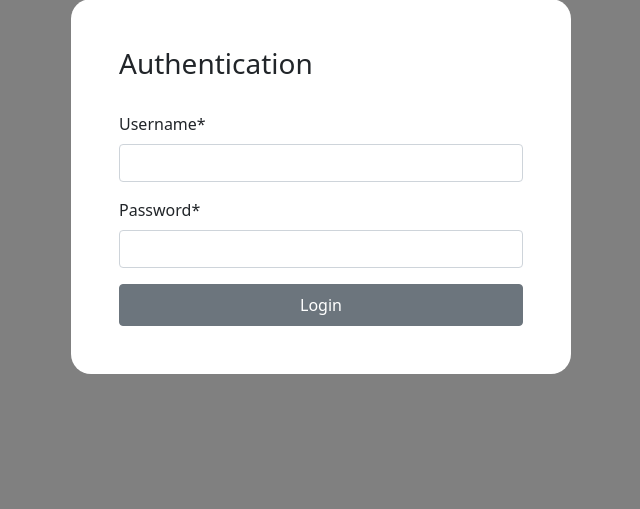
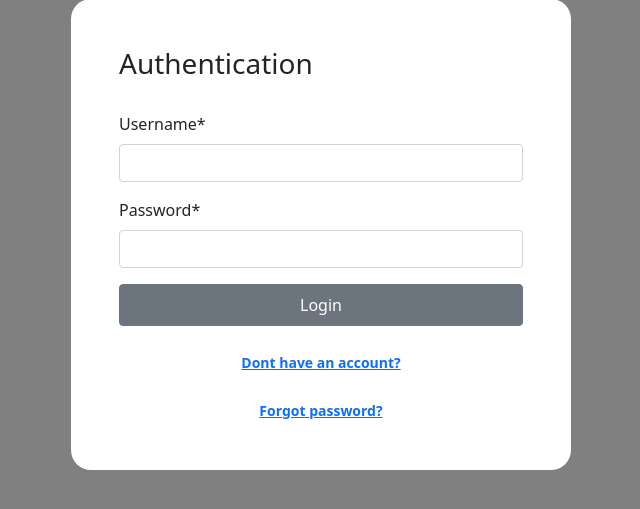
Before and after one commit to vikivuki2003/web_site_django, a Django app: page /account/login/ in a window 1280 px wide. Shown: the part 136-645 px from the top of the page, without its empty margins (319-959 px from the left). Run offline with Django 5.2, Linux system fonts and the light colour scheme; data comes from the database, SQL or seed files in the repository; both versions use the stored data as it was after the commit; some libraries are stand-ins or nearby versions.

Commit message:
created templates for passwords

```diff
--- a/account/forms.py
+++ b/account/forms.py
@@ -43,3 +43,10 @@ class UserUpdateForm(forms.ModelForm):
         model = User
         fields = ['username', 'email']
         exclude = ('password1', 'password2')
+
+    def clean_email(self):
+        email = self.cleaned_data['email'].lower()
+        if User.objects.filter(email=email).exclude(id=self.instance.id).exists() or len(email) > 254:
+            raise forms.ValidationError("Email is already in use or too long")
+
+        return email
--- a/account/templates/account/login/login.html
+++ b/account/templates/account/login/login.html
@@ -1,30 +1,73 @@
 {%  include "base.html" %}
+
 {% load static %}
+
 {% load crispy_forms_tags %}
+
 <style>
     body{
         background-color: gray;
     }
+
     .btn-register{
         transition: 0.5s;
     }
+
     .btn-register:hover {
         background-color: forestgreen;
         transform: scale(1.1);
     }
 </style>
+
+
 {% block content %}
 <br>
+
 <div class="container bg-white shadow-md p-5 form-layout">
 
     <h3>Authentication</h3>
 
     <br>
+
     <form method="post">
         {% csrf_token %}
         {{ form|crispy }}
         <button type="submit" class="btn btn-secondary w-100 btn-block p-2 btn-register">Login</button>
     </form>
+
+    <br>
+
+    {% if form.errors %}
+        <div class="alert alert-danger" role="alert">
+            {% for field in form %}
+                {% if field.errors %}
+                    {{ field.errors }}
+                {% endif %}
+            {% endfor %}
+        </div>
+    {% endif %}
+
+    {% if messages %}
+    <ul class="messages">
+        {% for message in messages %}
+            <li class="{{ message.tags }}">
+                {{ message|safe }}
+
+            </li>
+        {% endfor %}
+    </ul>
+{% endif %}
+
+    <div class="text-center">
+        <a href="{% url 'account:register' %}">Dont have an account?</a>
+    </div>
+
+    <br>
+    <div class="text-center">
+        <a href="{% url 'account:password_reset' %}">Forgot password?</a>
+    </div>
 </div>
+
 <br>
+
 {% endblock %}
--- a/account/urls.py
+++ b/account/urls.py
@@ -1,4 +1,5 @@
-from django.urls import path
+from django.contrib.auth import views as auth_views
+from django.urls import path, reverse_lazy
 from django.shortcuts import render
 from . import views
 
@@ -15,4 +16,22 @@ urlpatterns = [
     path('dashboard/', views.dashboard_user, name='dashboard'),
     path('profile-management/', views.profile_user, name='profile-management'),
     path('delete-user', views.delete_user, name='delete-user'),
+    path('password-reset/', auth_views.PasswordResetView.as_view(
+        template_name='account/password/password-reset.html',
+        email_template_name='account/password/password_reset_email.html',
+        success_url=reverse_lazy('account:password_reset_done')),
+         name='password_reset'),
+
+    path('password-reset/done/', auth_views.PasswordResetDoneView.as_view(
+        template_name='account/password/password-reset-done.html'),
+         name='password_reset_done'),
+
+    path('password-reset-confirm/<uidb64>/<token>/', auth_views.PasswordResetConfirmView.as_view(
+        template_name='account/password/password-reset-confirm.html',
+        success_url=reverse_lazy('account:password_reset_complete')),
+         name='password_reset_confirm'),
+
+    path('password-reset-complete/', auth_views.PasswordResetCompleteView.as_view(
+        template_name='account/password/password-reset-complete.html'),
+         name='password_reset_complete'),
 ]
```
Also changed, not shown: account/templates/account/password/password-reset-complete.html (added, +11 -0 lines), account/templates/account/password/password-reset-confirm.html (added, +15 -0 lines), account/templates/account/password/password-reset-done.html (added, +9 -0 lines), account/templates/account/password/password-reset.html (added, +14 -0 lines), account/templates/account/password/password_reset_email.html (added, +10 -0 lines), db.sqlite3.
